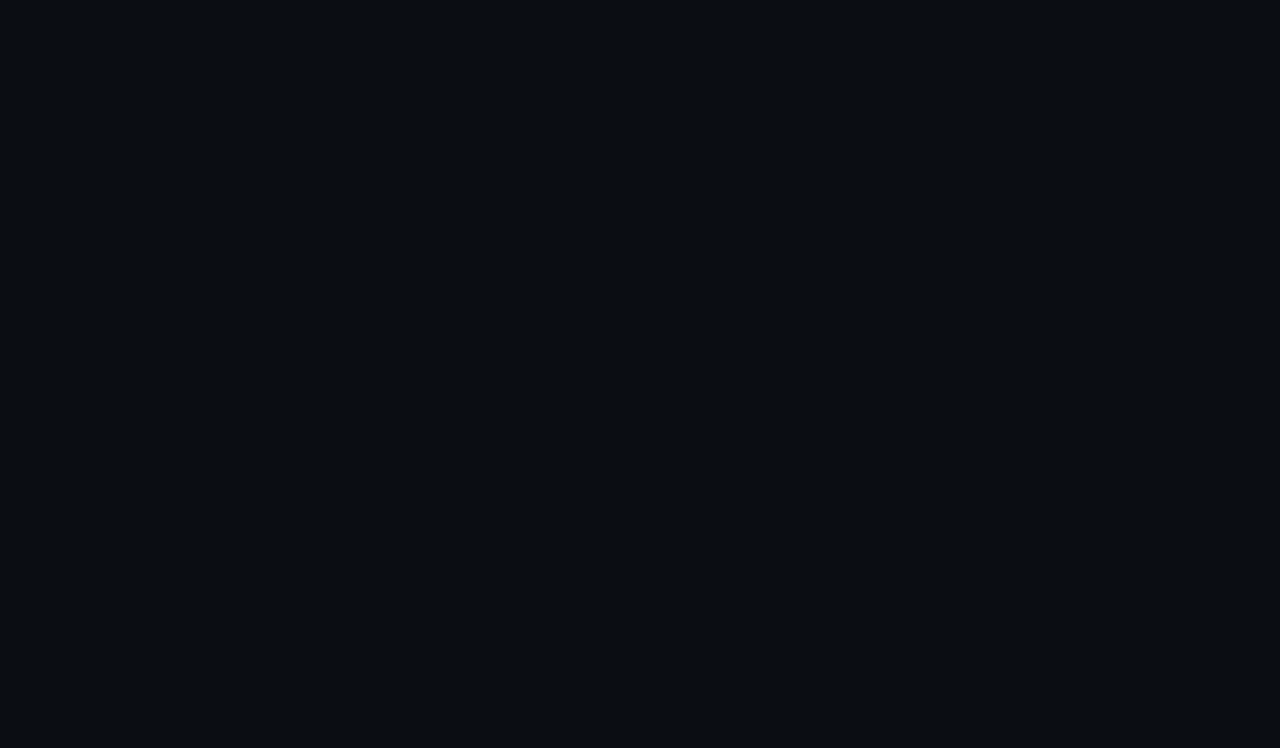
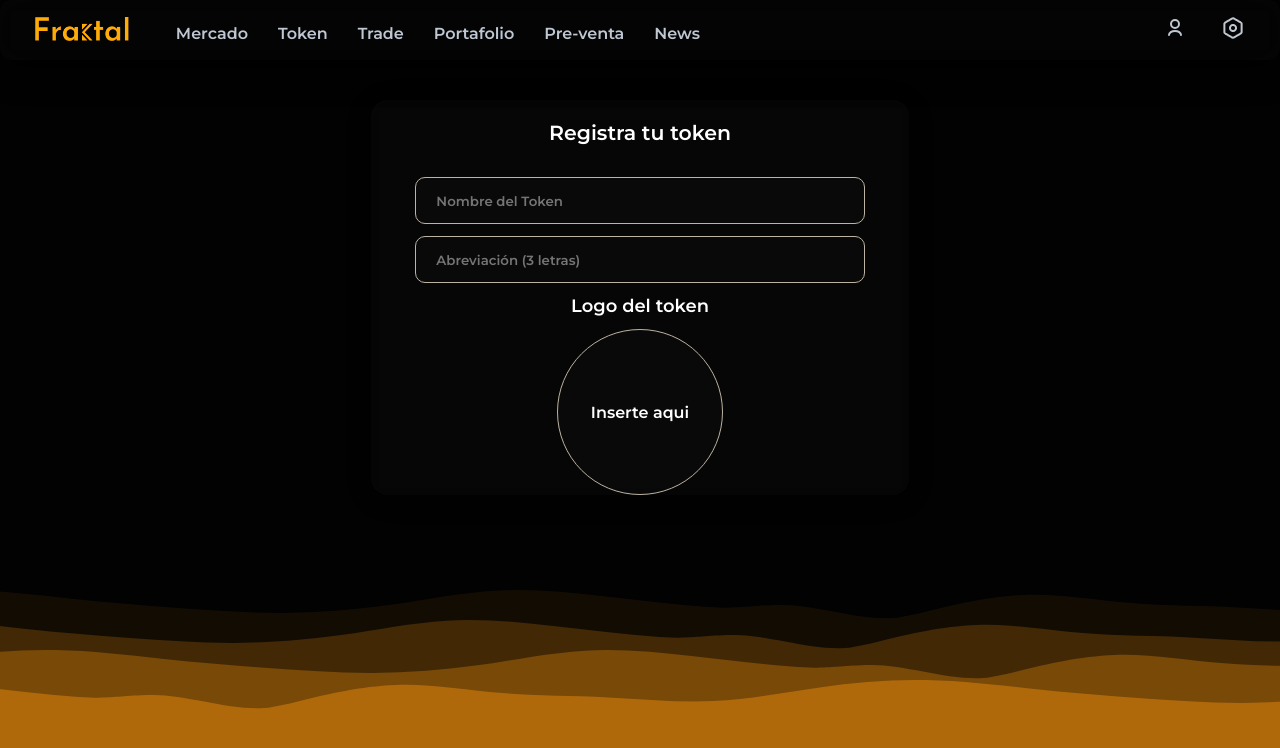
Before and after one commit to Yaguarete4/Fraktal, a React (Vite) app in the folder FrontEnd/Fraktal/: page /a in a window 1280 px wide. Before the commit this address had no page. Shown: the top 748 px of the page. Built offline with nearby package versions, Linux system fonts and the light colour scheme.

Commit message:
empez form tok

```diff
--- a/FrontEnd/Fraktal/src/App.jsx
+++ b/FrontEnd/Fraktal/src/App.jsx
@@ -21,6 +21,7 @@ function App() {
           <Route path="/" element={<PaginaPrincipal />} />
           <Route path="/wallet" element={<Wallet />} />
           <Route path="/login" element={<LoginWeb />} />
+          <Route path="/a" element={<TokenRegisterPage />} />
           <Route path="/signup" element={<SignupWeb />} />
           <Route path="/market" element={<MarketPage />} />
           <Route path="/market/:tokenId" element={<Tokeninfo />} />
--- a/FrontEnd/Fraktal/src/css/App.css
+++ b/FrontEnd/Fraktal/src/css/App.css
@@ -1,7 +1,7 @@
 section{
     display: flex;
     flex-direction: column;
-    background-color: #0B0D13;
+    background-color: #020202;
     min-height: calc(100dvh);
 }
 ::-webkit-scrollbar{
--- a/FrontEnd/Fraktal/src/css/pages/TokenRegisterPage.css
+++ b/FrontEnd/Fraktal/src/css/pages/TokenRegisterPage.css
@@ -1,5 +1,69 @@
 .token-reg {
     position: relative;
     overflow-x: hidden;
-    flex: 1;
+    flex: 1;;
 }
+.tokContainer{
+    width: 42.1vw;
+    background: rgba(34, 34, 34, 0.17);
+    border-radius: 16px;
+    box-shadow: 0 4px 30px rgba(0, 0, 0, 0.1);
+    backdrop-filter: blur(11.6px);
+    -webkit-backdrop-filter: blur(11.6px);
+    margin: 0 auto;
+    display: flex;
+    flex-direction: column;
+    margin-top: 40px;
+    animation: fadeInDown 1.5s ease;
+}
+.titu-tok{
+    color: white;
+    font-size: 1.6vw;
+    margin: 0 auto;
+    font-weight: 700px;
+    margin-top: 20px;
+    margin-bottom: 32px;
+}
+
+.input2 {
+    background-color: rgba( 57, 57, 57, 0.05 );
+    height: 47px;
+    padding: 20px;
+    color: #BCB3A3;
+    /* text-align: center; */
+    border: 1px solid #BCB3A3;
+    border-radius: 10px;
+    margin: 0 auto;
+    width: 35.1vw;
+    margin-bottom: 12px;
+  }
+  .caj-tok{
+      width: 35.vw;
+      display: flex;
+      flex-direction: row;
+      margin: 0 auto;
+  }
+  .caja-tok2{
+      display: flex;
+      flex-direction: column;
+      justify-content: center;
+  }
+  .sub-titu-tok{
+      color: white;
+      font-weight: 600px;
+      font-size: 1.4vw;
+      margin: 0 auto;
+      margin-bottom: 13px;
+  }
+  .circ{
+    width: 13vw;
+    height: 13vw;
+    background-color: rgba( 57, 57, 57, 0.05 );
+    border-radius: 100px;
+    margin: 0 auto;
+    display: flex;
+    color: white;
+    border: 1px solid #BCB3A3;
+    align-items: center;
+    justify-content: center;
+  }
--- a/FrontEnd/Fraktal/src/pages/TokenRegisterPage.jsx
+++ b/FrontEnd/Fraktal/src/pages/TokenRegisterPage.jsx
@@ -3,14 +3,24 @@ import Waves from "../components/Waves";
 import { FirstForm } from "../components/TokenForm";
 import Background from '../img/wave.svg';
 import '../css/pages/TokenRegisterPage.css';
+import '../css/login.css';
 
 export const TokenRegisterPage = () => {
     return (
         <>
             <Navbar />
-
             <div className="token-reg">
-                <FirstForm />
+                <div className="tokContainer">
+                    <div className="titu-tok">Registra tu token</div>
+                    <input placeholder="Nombre del Token" className="input2" type="text"></input>
+                    <input placeholder="Abreviación (3 letras)" className="input2" type="text"></input>
+                    <div className="caja-tok">
+                        <div className="caja-tok2">
+                            <div className="sub-titu-tok">Logo del token</div>
+                            <div className="circ">Inserte aqui</div>
+                        </div>
+                    </div>
+                </div>
                 <Waves />
             </div>
         </>
```
